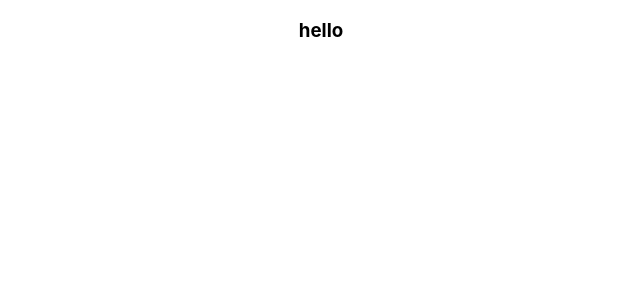
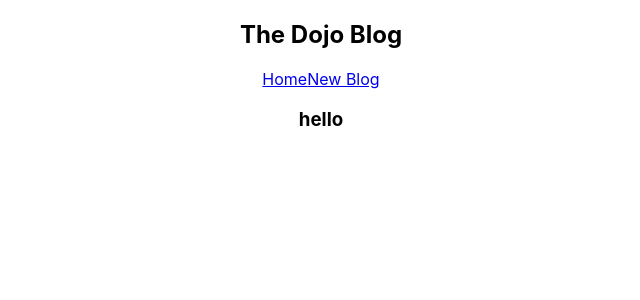
Before and after one commit to Zak-aden1/blog-project, a React (Create React App) app: page / in a window 1280 px wide. Shown: the top 300 px of the page, without its empty margins (319-959 px from the left). Built offline with nearby package versions, Linux system fonts and the light colour scheme.

Commit message:
home component added

```diff
--- a/src/App.jsx
+++ b/src/App.jsx
@@ -1,9 +1,13 @@
 import './App.css';
+import Navbar from './Components/Navbar';
 
 const App = () => {
   return (
     <div className="App">
+      <Navbar />
+      <div class='content'>
       <h3>hello</h3>
+      </div>
     </div>
   );
 }
--- /dev/null
+++ b/src/Components/Home/index.js
@@ -0,0 +1,3 @@
+import Home from "./Home";
+
+export default Home
--- a/src/Components/Navbar/Navbar.jsx
+++ b/src/Components/Navbar/Navbar.jsx
@@ -1,10 +1,17 @@
 import React from 'react'
+import styles from './Navbar.module.scss'
 
 const Navbar = () => {
     return (
-        <div>
 
-        </div>
+            <nav className={styles.navbar}>
+                <h1>The Dojo Blog</h1>
+                <div className={styles.links}>
+                    <a href="/">Home</a>
+                    <a href="/create">New Blog</a>
+                </div>
+            </nav>
+
     )
 }
 
--- a/src/Components/Navbar/index.js
+++ b/src/Components/Navbar/index.js
@@ -0,0 +1,3 @@
+import Navbar from "./Navbar";
+
+export default Navbar
```
Also changed, not shown: src/Components/Home/Home.jsx (added, +11 -0 lines), src/Components/Home/Home.module.scss (added).
